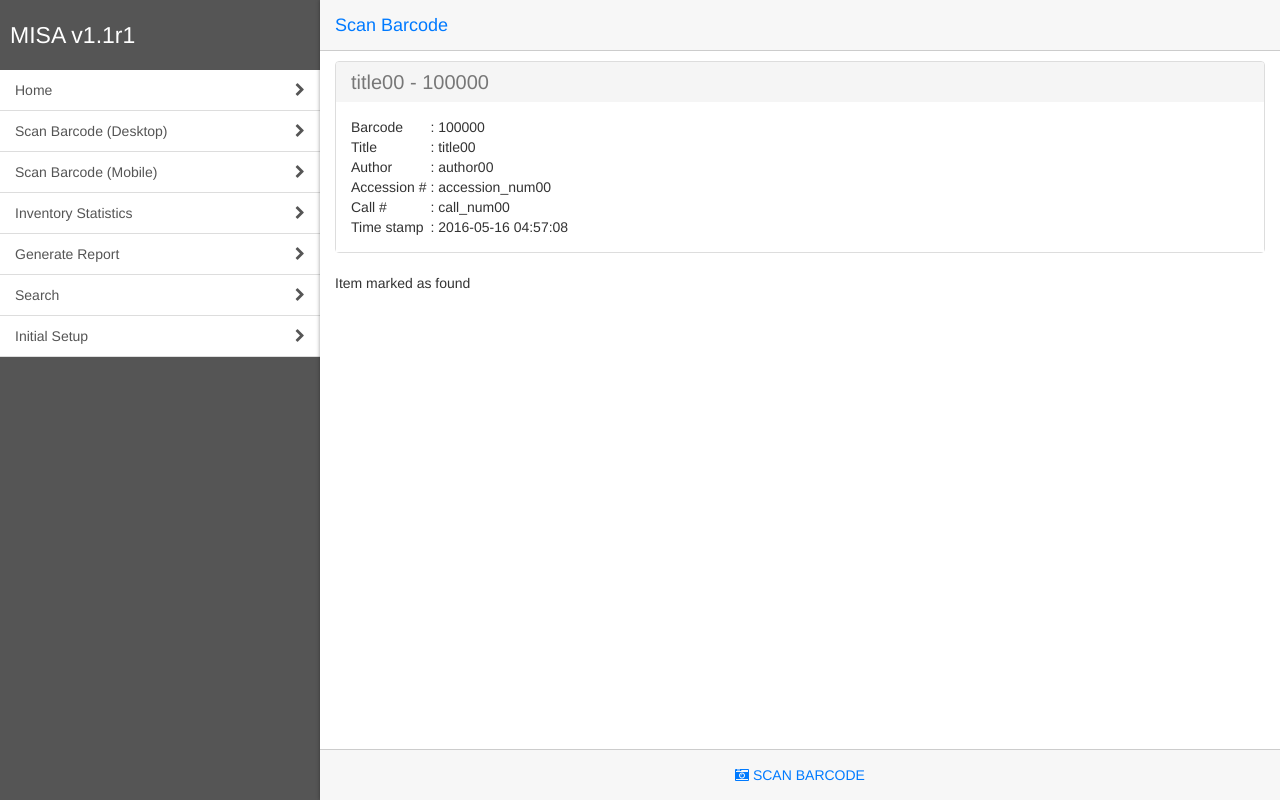
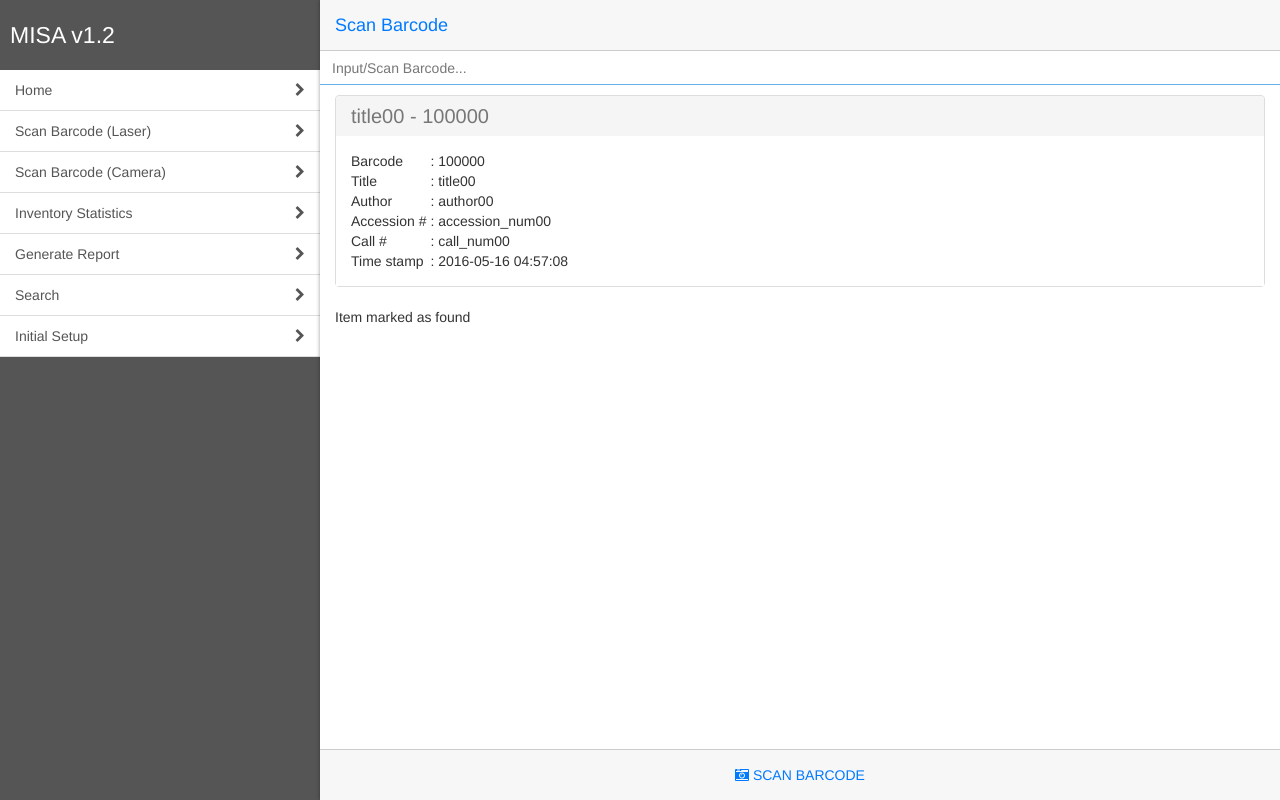
Before and after one commit to techkiel/MISA, a PHP site: page /inventory/scan.php?barcode=100000 in a window 1280 px wide. Run offline with PHP 8.4, Linux system fonts and the light colour scheme; data comes from the database, SQL or seed files in the repository.

Commit message:
Update for PHP 7.0
Updated scripts for compatibility with PHP 7.0
Introduced continuous scanning ability for the "Scan Barcode (Laser)"
module

```diff
--- a/inventory/index.php
+++ b/inventory/index.php
@@ -100,7 +100,7 @@ with this program; if not, write to the Free Software Foundation, Inc.,
 			<div class="list-group">
 			  <div class="list-group-item">
 				<h1><?php echo $institution?><br/>
-				  <small>Mobile Inventory Software for Android (MISA) v1.1r1</small>
+				  <small>Mobile Inventory Software for Android (MISA) v1.2</small>
 				</h1>
 			  </div>
 
--- a/inventory/report.php
+++ b/inventory/report.php
@@ -118,7 +118,7 @@ with this program; if not, write to the Free Software Foundation, Inc.,
 										<center><button class="form-control app-search" type="submit" value="submit" form="output">GO</button></center>
 									</td>
 								<tr>
-							<table>
+							</table>
 						</form>
 		</div><!--/scrollable-content-->
 	  </div><!--/app-body-->
--- a/inventory/scan.php
+++ b/inventory/scan.php
@@ -92,6 +92,22 @@ with this program; if not, write to the Free Software Foundation, Inc.,
 			<span>Scan Barcode</span>
 		</div><!--/title-->
 
+
+
+		<form action="./scan.php" method='GET' id="barcode">
+			<table width="100%">
+				<tr>
+					<td>
+						<input label="scan" id= "scan" type="scan"  class="form-control app-search" placeholder="Input/Scan Barcode..." name="barcode">
+<script type="text/javascript">
+document.getElementById('scan').focus()
+</script>
+					</td>
+				<tr>
+			</table>
+		</form>
+
+
 		<div class="scrollable-content">
 			<div class="scrollable-content container-fluid section">
 
@@ -104,7 +120,6 @@ with this program; if not, write to the Free Software Foundation, Inc.,
 						Search for <?php print $barcode ?> returned <?php print $row_count?> results. The item does not exist in the current database
 					</h4>
 				</div><!--/panel-heading-->
-			    </div><!--/collapse-->
 			  </div><!--/panel panel-default-->
 			</div><!--/accordion-->
 
@@ -225,7 +240,7 @@ with this program; if not, write to the Free Software Foundation, Inc.,
 		}
 		?>
 
-		  </div><!--/scrollable-content container-fluid section-->
+		</div><!--/scrollable-content container-fluid section-->
 		</div><!--/scrollable-content-->
 	  </div><!--/app-body-->
     </div><!--/app-->
--- a/inventory/search.php
+++ b/inventory/search.php
@@ -103,7 +103,7 @@ with this program; if not, write to the Free Software Foundation, Inc.,
 										</select>
 									</td>
 								<tr>
-							<table>
+							</table>
 						</form>
 		</div><!--/scrollable-content-->
 	  </div><!--/app-body-->
--- a/inventory/sidebar.php
+++ b/inventory/sidebar.php
@@ -21,14 +21,14 @@ with this program; if not, write to the Free Software Foundation, Inc.,
 <?php
 	include_once 'includes/ipconfig.php';
 ?>
-<h1 class="app-name">MISA v1.1r1</h1>
+<h1 class="app-name">MISA v1.2</h1>
 
 <div class="scrollable sidebar-scrollable">
   <div class="scrollable-content">
     <div class="list-group" toggle="off" bubble target="mainSidebar">
       <a class="list-group-item" href="index.php">Home <i class="fa fa-chevron-right pull-right"></i></a>
-      <a class="list-group-item" href="scan-desktop.php">Scan Barcode (Desktop)<i class="fa fa-chevron-right pull-right"></i></a>
-      <a class="list-group-item" href="zxing://scan/?ret=http://<?php echo $ip?>/misa/inventory/scan.php?barcode={CODE}">Scan Barcode (Mobile)<i class="fa fa-chevron-right pull-right"></i></a>
+      <a class="list-group-item" href="scan-desktop.php">Scan Barcode (Laser)<i class="fa fa-chevron-right pull-right"></i></a>
+      <a class="list-group-item" href="zxing://scan/?ret=http://<?php echo $ip?>/misa/inventory/scan.php?barcode={CODE}">Scan Barcode (Camera)<i class="fa fa-chevron-right pull-right"></i></a>
       <a class="list-group-item" href="stats.php">Inventory Statistics<i class="fa fa-chevron-right pull-right"></i></a>
       <a class="list-group-item" href="report.php">Generate Report<i class="fa fa-chevron-right pull-right"></i></a>
       <a class="list-group-item" href="search.php">Search<i class="fa fa-chevron-right pull-right"></i></a>
```
Also changed, not shown: inventory/dbsetup.php (+22 -13 lines), inventory/scan-desktop.php (+4 -4 lines).
